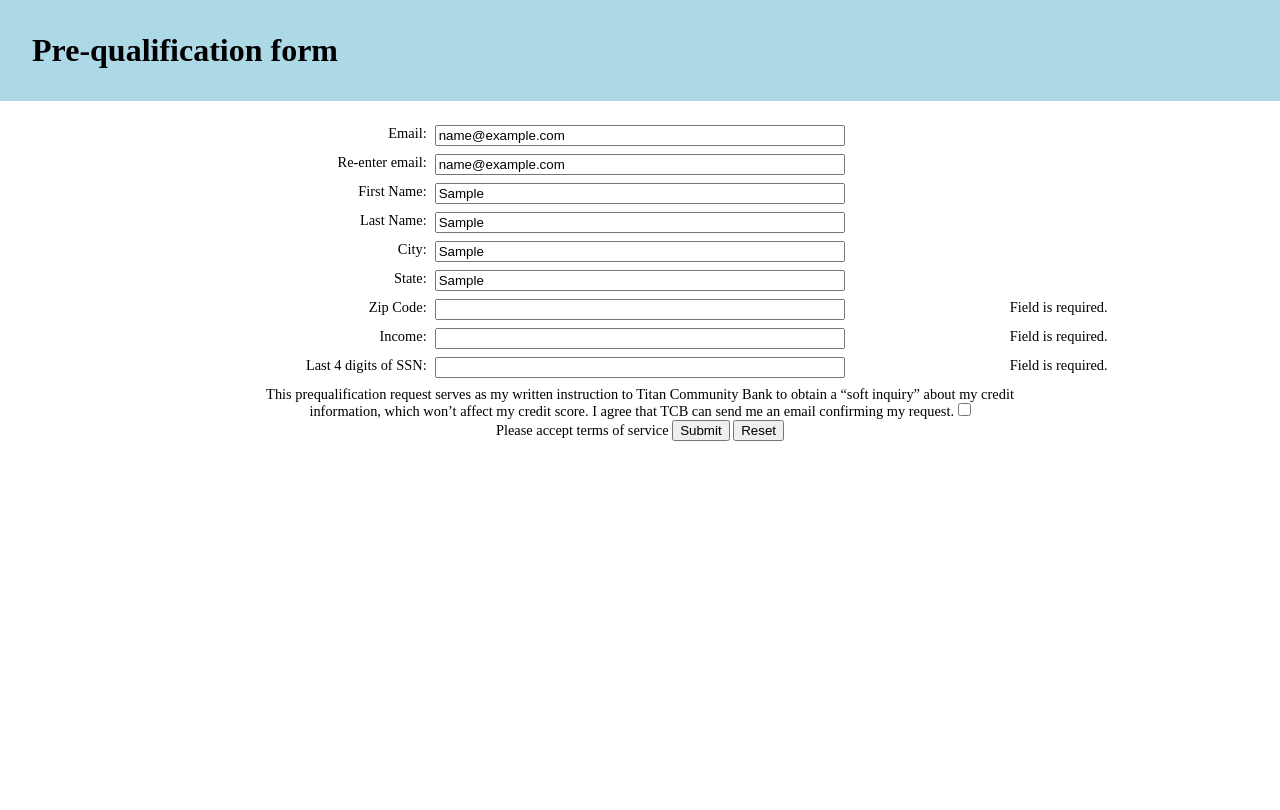
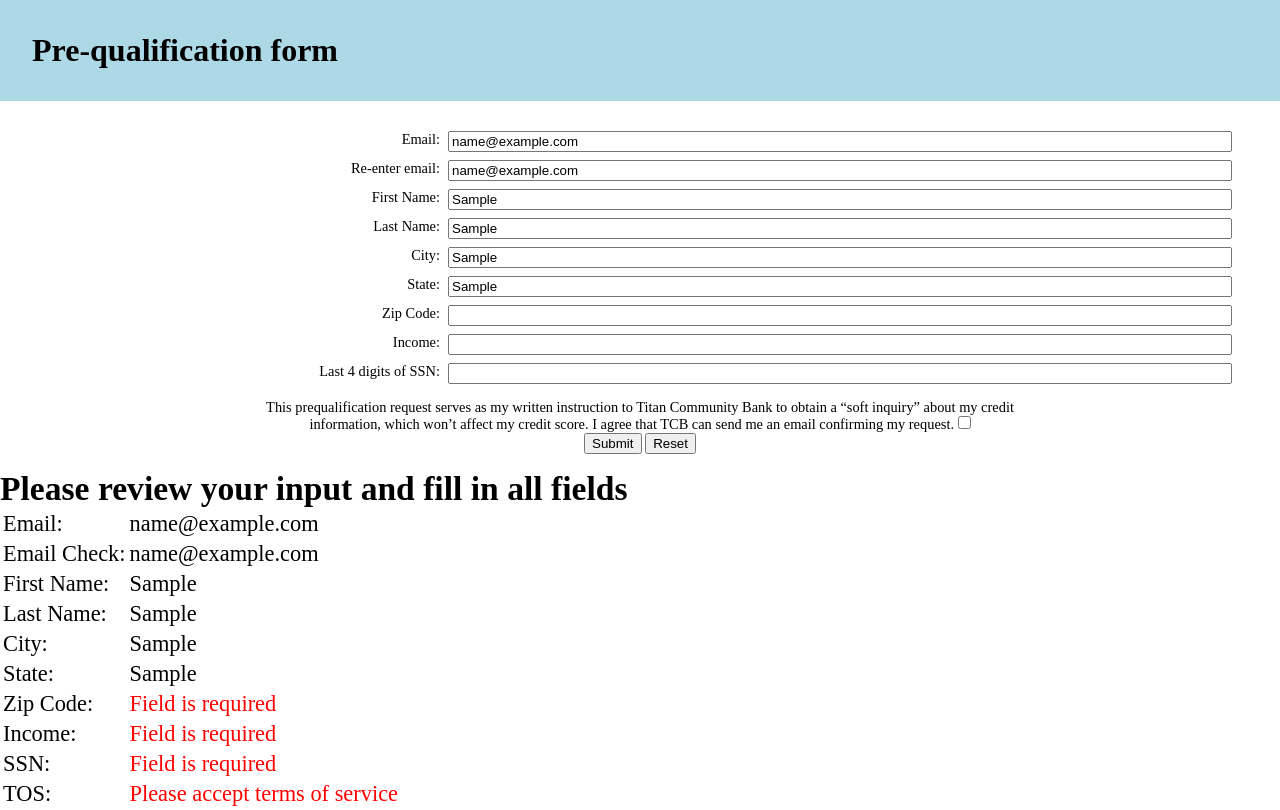
Before and after one commit to lowgain/COP2803, a plain HTML site: page prequalify.html in a window 1280 px wide. Both pictures are taken after typing "name@example.com", "name@example.com", "Sample", "Sample", "Sample", "Sample" into the empty fields and a click on the button "Submit". Drawn offline with Linux system fonts and the light colour scheme.

Commit message:
add input error table to prequalfy form

```diff
--- a/css/style.css
+++ b/css/style.css
@@ -45,14 +45,16 @@ footer dt:after { content: ":"; }
 
 .form-info {
   display: grid;
-  grid-template-columns: 1fr 1fr 1fr;
+  grid-template-columns: 1fr 2fr;
   gap: 0.5rem;
-  padding: 0.5rem 0;
+  padding: 1em 2rem;
 }
 
 .form-info label { text-align: right; }
 .form-info label:after { content: ":"; }
 
+#registration-info span { color: red; }
+
 .tos-wrapper {
   margin: auto;
   max-width: 800px;
--- a/js/prequalify.js
+++ b/js/prequalify.js
@@ -8,33 +8,96 @@ window.onload = function() {
 function validateInput() {
 
   let validity = true;
+  let header = "";
+  const errorMsg = "Please review your input and fill in all fields";
+  let html = "";
 
-  function isEmpty(field, errorField) {
-    if ($(field).value == "") {
-      $(errorField).firstChild.nodeValue = "Field is required.";
-      validity = false;
-    } else { $(errorField).firstChild.nodeValue = "" }
-  };
+  let email = $('email').value;
+  let emailCheck = $('email-check').value;
+  let firstName = $('first-name').value;
+  let lastName = $('last-name').value;
+  let city = $('city').value;
+  let state = $('state').value;
+  let zipCode = $('zip-code').value;
+  let income = $('income').value;
+  let ssn = $('ssn').value;
+  let tosCheck = $('tos').checked;
 
-  isEmpty("email", "email-error");
-  isEmpty("email-check", "email-check-error");
-  isEmpty("first-name", "first-name-error");
-  isEmpty("last-name", "last-name-error");
-  isEmpty("city", "city-error");
-  isEmpty("state", "state-error");
-  isEmpty("zip-code", "zip-error");
-  isEmpty("income", "income-error");
-  isEmpty("ssn", "ssn-error");
-
-  if ($("email-check").value != $("email").value) {
-    $("email-check-error").firstChild.nodeValue = "Emails do not match";
+  if (email == "") {
+    header = errorMsg;
+    email = "<span>Field is required</span>"
     validity = false;
   };
 
-  if ($("tos").checked == false) {
-    $("tos-error").firstChild.nodeValue = "Please accept terms of service";
+  if (firstName == "") {
+    header = errorMsg;
+    firstName = "<span>Field is required</span>"
     validity = false;
-  } else { $("tos-error").firstChild.nodeValue = "" }
+  };
+
+  if (lastName == "") {
+    header = errorMsg;
+    lastName = "<span>Field is required</span>"
+    validity = false;
+  };
+
+  if (city == "") {
+    header = errorMsg;
+    city = "<span>Field is required</span>"
+    validity = false;
+  };
+
+  if (state == "") {
+    header = errorMsg;
+    state = "<span>Field is required</span>"
+    validity = false;
+  };
+
+  if (zipCode == "") {
+    header = errorMsg;
+    zipCode = "<span>Field is required</span>"
+    validity = false;
+  };
+
+  if (income == "") {
+    header = errorMsg;
+    income = "<span>Field is required</span>"
+    validity = false;
+  };
+
+  if (ssn == "") {
+    header = errorMsg;
+    ssn = "<span>Field is required</span>"
+    validity = false;
+  };
+
+  if (emailCheck != email) {
+    header = errorMsg;
+    emailCheck = "<span>Emails don't match</span>";
+    validity = false;
+  };
+
+  if (tosCheck == false) {
+    header = errorMsg;
+    tosCheck = "<span>Please accept terms of service</span>";
+    validity = false;
+  };
+
+  if ( header == errorMsg ) {
+    $("registration-header").firstChild.nodeValue = header;
+    html += `<tr><td>Email:</td><td>${email}</td></tr>`;
+    html += `<tr><td>Email Check:</td><td>${emailCheck}</td></tr>`;
+    html += `<tr><td>First Name:</td><td>${firstName}</td></tr>`;
+    html += `<tr><td>Last Name:</td><td>${lastName}</td></tr>`;
+    html += `<tr><td>City:</td><td>${city}</td></tr>`;
+    html += `<tr><td>State:</td><td>${state}</td></tr>`;
+    html += `<tr><td>Zip Code:</td><td>${zipCode}</td></tr>`;
+    html += `<tr><td>Income:</td><td>${income}</td></tr>`;
+    html += `<tr><td>SSN:</td><td>${ssn}</td></tr>`;
+    html += `<tr><td>TOS:</td><td>${tosCheck}</td></tr>`;
+  };
+
+  $('registration-info').innerHTML = html;
 
   return validity;
 
--- a/prequalify.html
+++ b/prequalify.html
@@ -27,39 +27,30 @@
 
         <label for=email>Email</label>
         <input type=email id=email name=email>
-        <span id=email-error>*</span>
 
         <label for=email-check>Re-enter email</label>
         <input type=email id=email-check name=email-check>
-        <span id=email-check-error>*</span>
 
         <label for=first-name>First Name</label>
         <input type=text id=first-name name=first-name>
-        <span id=first-name-error>*</span>
 
         <label for=last-name>Last Name</label>
         <input type=text id=last-name name=last-name>
-        <span id=last-name-error>*</span>
 
         <label for=city>City</label>
         <input type=text id=city name=city>
-        <span id=city-error>*</span>
 
         <label for=state>State</label>
         <input type=text id=state name=state>
-        <span id=state-error>*</span>
 
         <label for=zip-code>Zip Code</label>
         <input type=number max=99999 id=zip-code name=zip-code>
-        <span id=zip-error>*</span>
 
         <label for=income>Income</label>
         <input type=number id=income name=income>
-        <span id=income-error>*</span>
 
         <label for=ssn>Last 4 digits of SSN</label>
         <input type=number max=9999 id=ssn name=ssn>
-        <span id=ssn-error>*</span>
 
       </div>
 
@@ -74,6 +65,9 @@
 
     </form>
 
+    <h2 id=registration-header>&nbsp;</h2>
+    <table id=registration-info></table>
+
   </div>
 
   <script src=js/prequalify.js></script>
```
